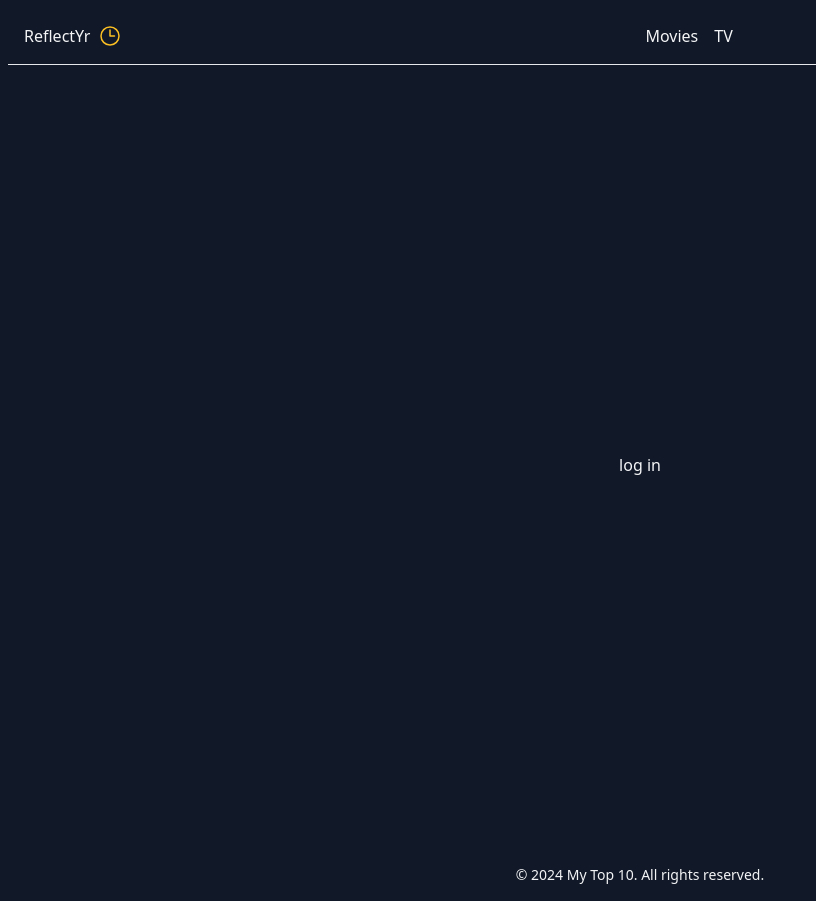
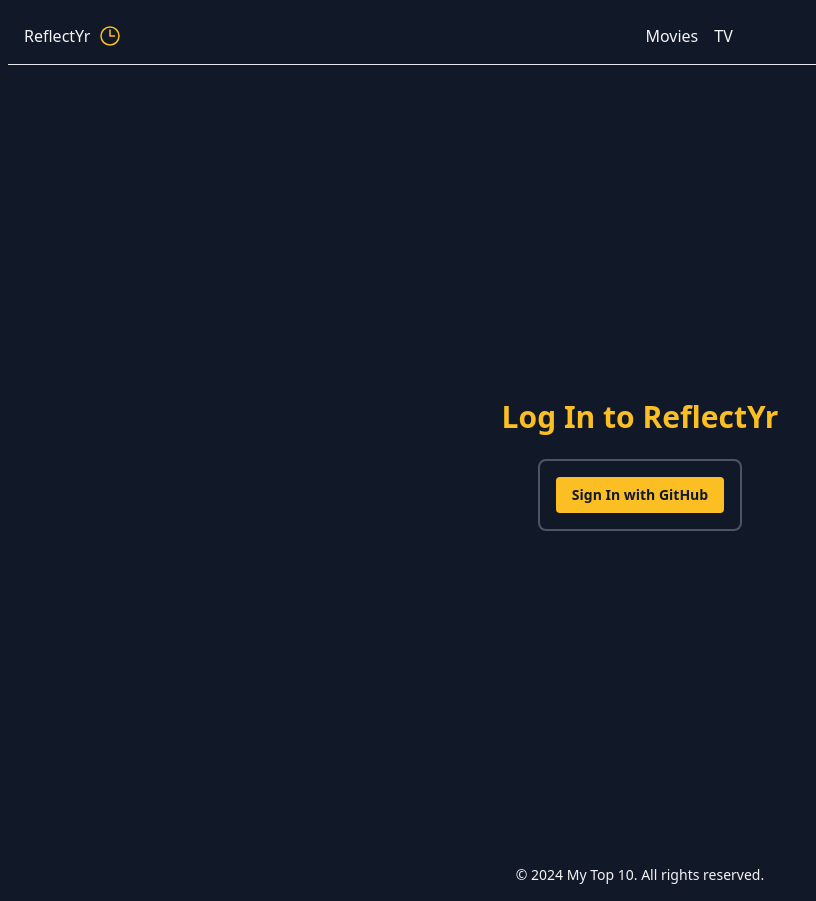
Before and after one commit to tbrown034/ReflectYr, a Next.js app: page /log-in in a window 1280 px wide. Shown: the whole page, without its empty margins (0-816 px from the left). Built offline with nearby package versions, Linux system fonts and the light colour scheme; no server answers.

Commit message:
readded signinandout button

```diff
--- a/app/UI/components/sign-in.jsx
+++ b/app/UI/components/SignIn.jsx
@@ -8,7 +8,12 @@ export default function SignIn() {
         await signIn("github");
       }}
     >
-      <div type="submit">Sign In</div>
+      <button
+        type="submit"
+        className="px-4 py-2 text-sm font-semibold text-gray-900 transition rounded bg-amber-400 hover:bg-amber-500"
+      >
+        Sign In with GitHub
+      </button>
     </form>
   );
 }
--- /dev/null
+++ b/app/UI/components/SignInAndOut.jsx
@@ -0,0 +1,14 @@
+import SignIn from "./SignIn";
+import SignOut from "./SignOut";
+import { auth } from "@/auth.js";
+
+export default async function SignInAndOut() {
+  const session = await auth(); // Server-side session retrieval
+  const button = session ? <SignOut /> : <SignIn />;
+
+  return (
+    <div className="flex items-center justify-center">
+      <div className="p-4 border-2 border-gray-600 rounded-lg">{button}</div>
+    </div>
+  );
+}
--- /dev/null
+++ b/app/UI/components/SignOut.jsx
@@ -0,0 +1,19 @@
+import { signOut } from "@/auth";
+
+export default function SignOut() {
+  return (
+    <form
+      action={async () => {
+        "use server";
+        await signOut();
+      }}
+    >
+      <button
+        type="submit"
+        className="px-4 py-2 text-sm font-semibold text-gray-900 transition bg-red-400 rounded hover:bg-red-500"
+      >
+        Sign Out
+      </button>
+    </form>
+  );
+}
--- a/app/UI/components/sign-out.jsx
+++ /dev/null
@@ -1,14 +0,0 @@
-import { signOut } from "@/auth.js";
-
-export default function SignOut() {
-  return (
-    <form
-      action={async () => {
-        "use server";
-        await signOut();
-      }}
-    >
-      <div type="submit">Sign Out</div>
-    </form>
-  );
-}
--- a/app/log-in/page.js
+++ b/app/log-in/page.js
@@ -1,7 +1,12 @@
-const page = () => {
+import SignInAndOut from "../UI/components/SignInAndOut.jsx";
+
+export default function LoginPage() {
   return (
-    <div className="flex items-center justify-center min-h-screen">log in</div>
+    <div className="flex flex-col items-center justify-center min-h-screen text-gray-100 bg-gray-900">
+      <h1 className="mb-6 text-3xl font-bold text-amber-400">
+        Log In to ReflectYr
+      </h1>
+      <SignInAndOut />
+    </div>
   );
-};
-
-export default page;
+}
```
